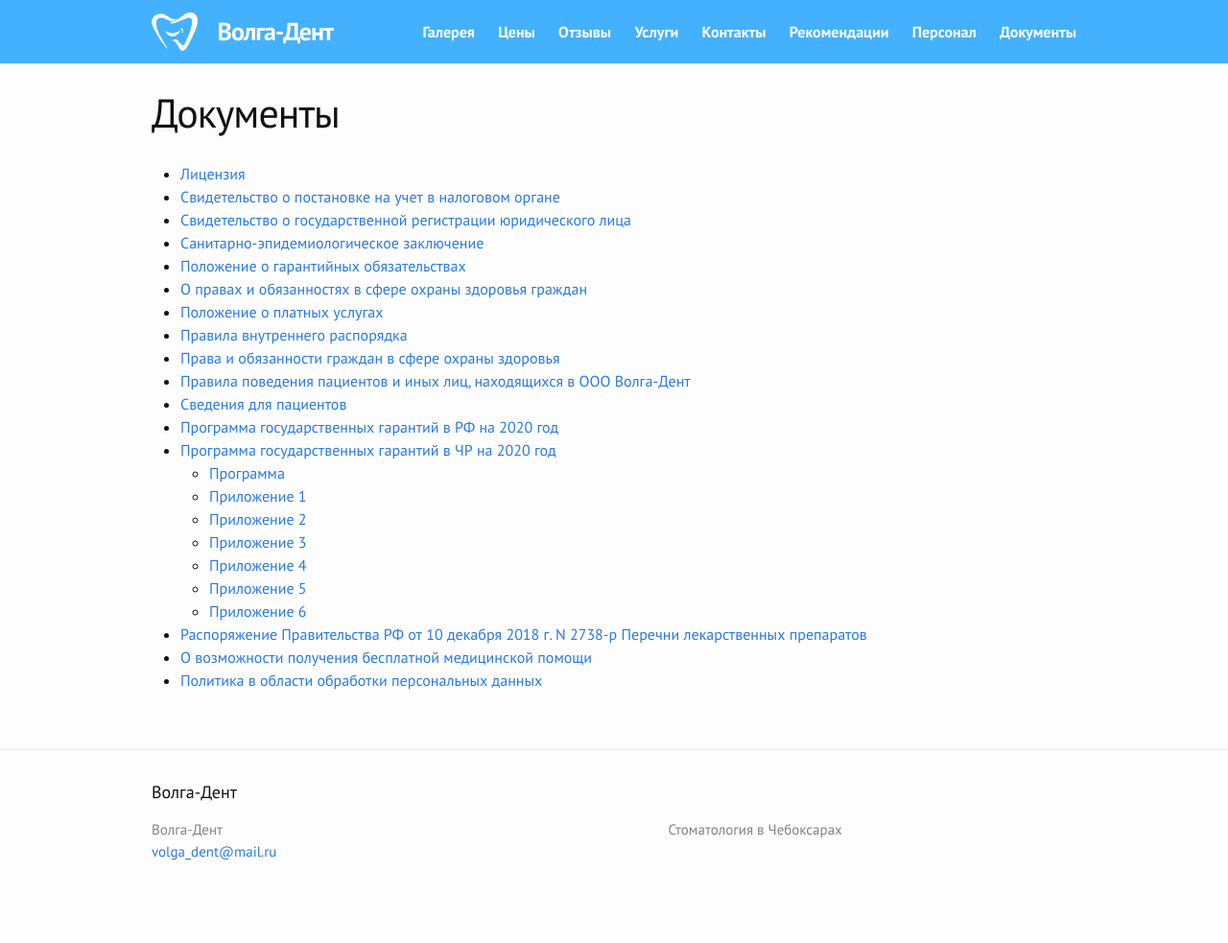
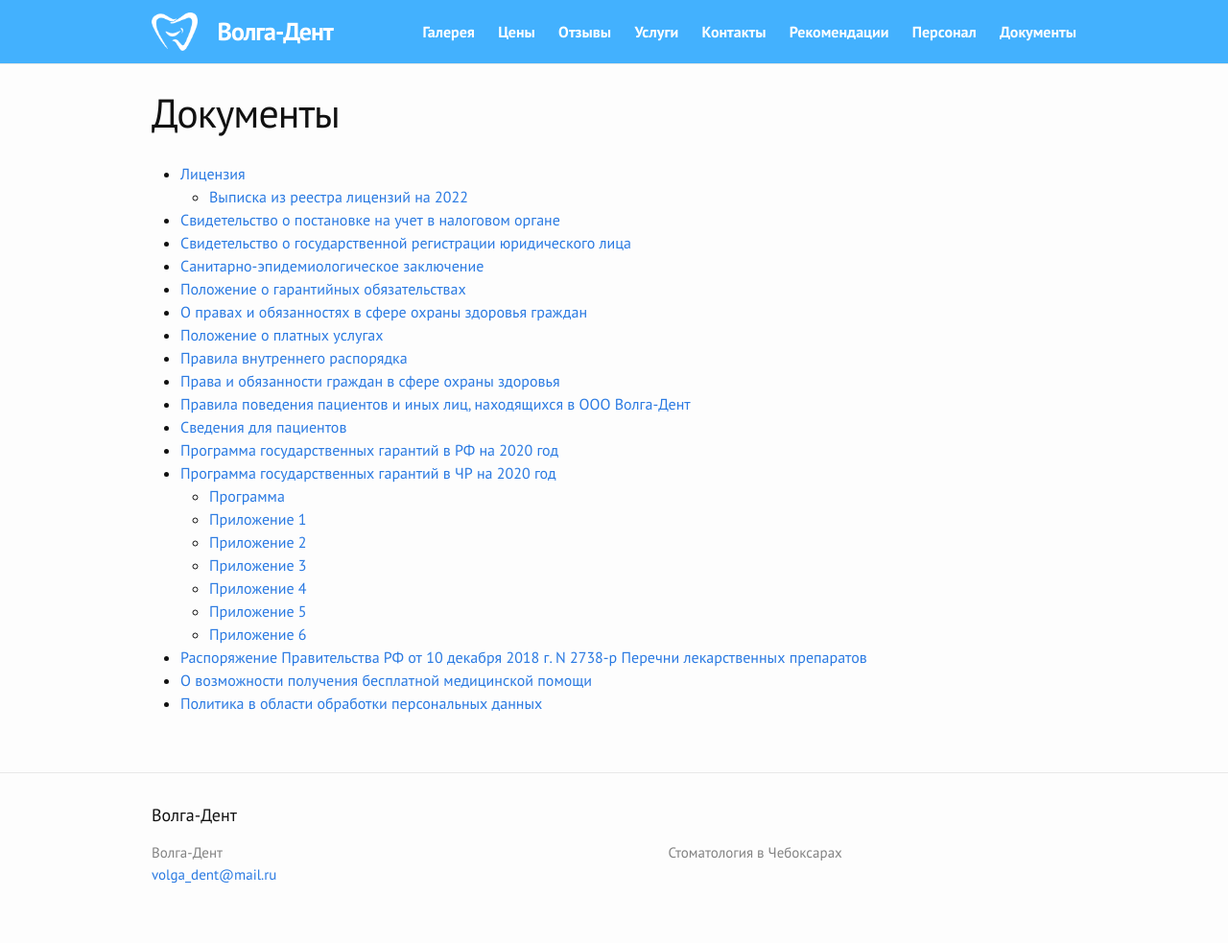
Before and after one commit to albus-dentes/albus-dentes.github.io, a Jekyll site: the page built from documents/index.md, in a window 1280 px wide. Shown: the whole page at 96% size. Built offline with Jekyll 4.4.1, drawn with Linux system fonts in a browser that asks for light colours; before the commit the page ends 959 px from its top, so only the background shows below that.

Commit message:
Update license

```diff
--- a/documents/index.md
+++ b/documents/index.md
@@ -3,6 +3,7 @@
 title: Документы
 ---
 - [Лицензия](/assets/lic.pdf)
+  - [Выписка из реестра лицензий на 2022](/assets/vypiska.pdf)
 - [Свидетельство о постановке на учет в налоговом органе](/assets/sv1.jpg)
 - [Свидетельство о государственной регистрации юридического лица](/assets/sv2.jpg)
 - [Санитарно-эпидемиологическое заключение](/assets/sv3.jpg)
```
Also changed, not shown: 1 other file.
